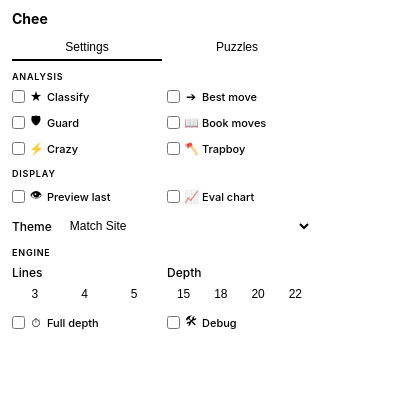
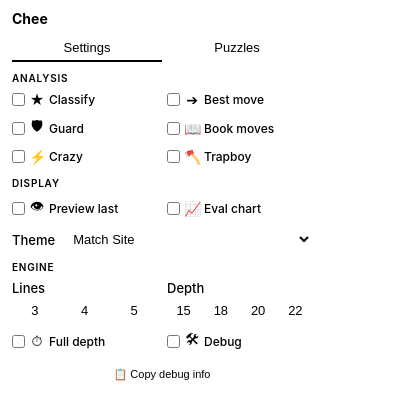
Before and after one commit to hong4rc/chee, a browser extension: page static/popup.html in a window 400 px wide. Drawn offline with Linux system fonts and the light colour scheme; files whose address does not match are found by name.

Commit message:
style: increase font sizes and improve color contrast in panel and popup

```diff
--- a/static/popup.html
+++ b/static/popup.html
@@ -6,7 +6,7 @@
     body {
       width: 300px;
       font-family: -apple-system, BlinkMacSystemFont, 'Segoe UI', sans-serif;
-      font-size: 13px;
+      font-size: 14px;
       padding: 10px 12px;
       margin: 0;
       color: var(--chee-text);
@@ -35,7 +35,7 @@
       border: none;
       border-bottom: 2px solid transparent;
       color: var(--chee-overlay0);
-      font-size: 12px;
+      font-size: 13px;
       font-weight: 500;
       cursor: pointer;
       transition: color 0.15s, border-color 0.15s;
@@ -51,7 +51,7 @@
       display: block;
       margin-bottom: 4px;
       font-weight: 500;
-      font-size: 12px;
+      font-size: 13px;
       color: var(--chee-subtext0);
     }
     .toggle-grid {
@@ -72,7 +72,7 @@
       border: 1px solid var(--chee-surface1);
       border-radius: 4px;
       cursor: pointer;
-      font-size: 12px;
+      font-size: 13px;
       font-weight: 500;
       transition: background 0.15s, color 0.15s;
     }
@@ -90,7 +90,7 @@
       color: var(--chee-text);
       border: 1px solid var(--chee-surface1);
       border-radius: 4px;
-      font-size: 12px;
+      font-size: 13px;
       font-weight: 500;
       cursor: pointer;
       appearance: auto;
@@ -102,7 +102,7 @@
       gap: 4px;
       margin-bottom: 6px;
       font-weight: 500;
-      font-size: 11px;
+      font-size: 12px;
       color: var(--chee-subtext0);
       cursor: pointer;
     }
@@ -112,13 +112,13 @@
       margin: 0;
     }
     .chee-toggle-row .icon {
-      font-size: 12px;
-      width: 14px;
+      font-size: 14px;
+      width: 16px;
       text-align: center;
       flex-shrink: 0;
     }
     .chee-section-header {
-      font-size: 9px;
+      font-size: 10px;
       font-weight: 600;
       color: var(--chee-overlay0);
       text-transform: uppercase;
@@ -154,6 +154,27 @@
     }
     .engine-grid .btn-group {
       margin-bottom: 6px;
+    }
+    .copy-debug-btn {
+      width: 100%;
+      padding: 5px 0;
+      margin-top: 4px;
+      font-size: 11px;
+      font-weight: 500;
+      cursor: pointer;
+      border: 1px solid var(--chee-surface1);
+      border-radius: 4px;
+      background: var(--chee-surface0);
+      color: var(--chee-overlay0);
+      transition: background 0.15s, color 0.15s;
+    }
+    .copy-debug-btn:hover {
+      background: var(--chee-surface1);
+      color: var(--chee-text);
+    }
+    .copy-debug-btn.copied {
+      color: var(--chee-green);
+      border-color: var(--chee-green);
     }
     .puzzle-grid {
       display: grid;
@@ -274,6 +295,10 @@
         <span class="icon">&#128736;</span> Debug
       </label>
     </div>
+
+    <button id="copy-debug" class="copy-debug-btn" title="Copy diagnostic info to clipboard for AI debugging">
+      &#128203; Copy debug info
+    </button>
   </div>
 
   <div id="tab-puzzles" class="tab-content">
```
Also changed, not shown: static/panel.css (+24 -24 lines).
